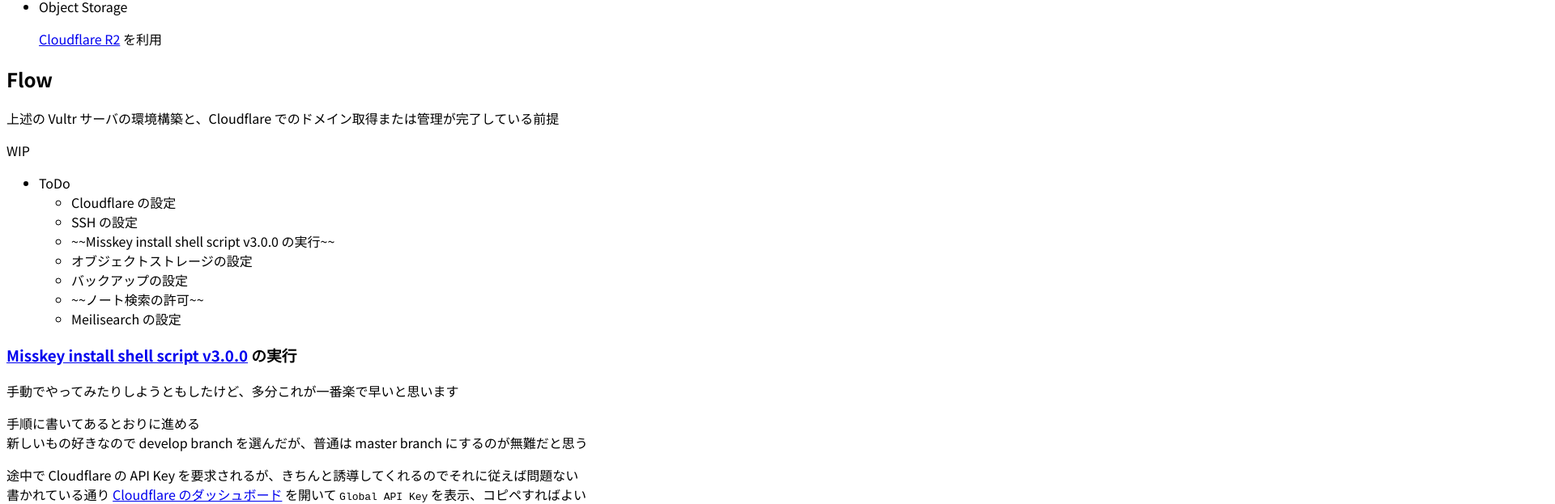
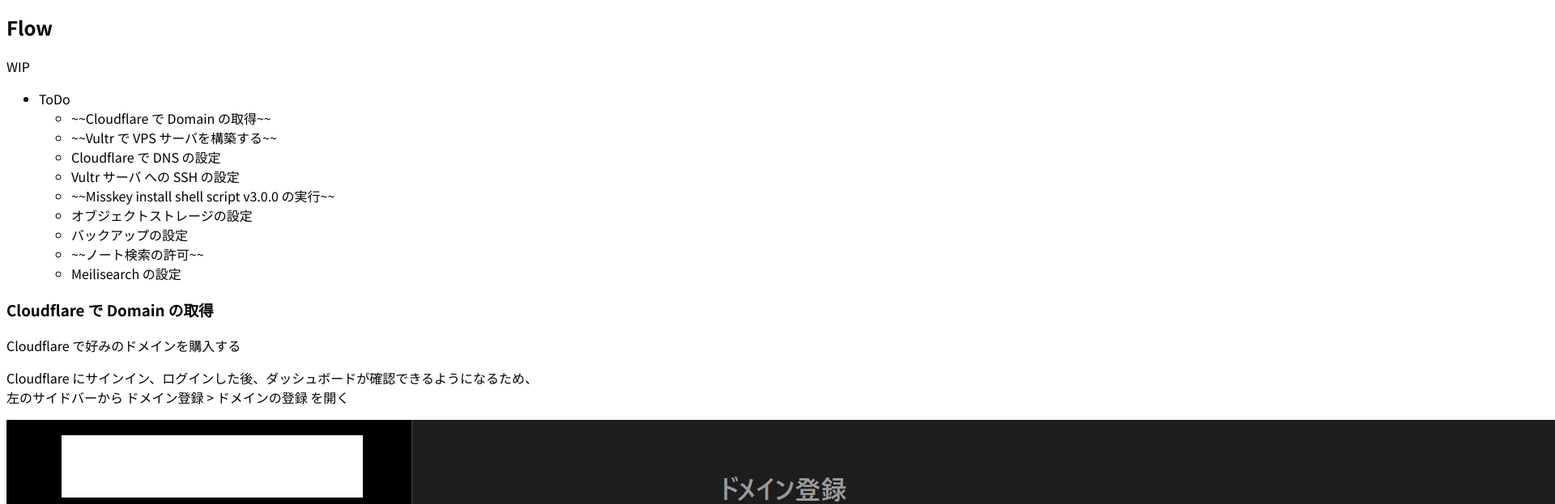
Before and after one commit to unishigure/tiken, a Next.js app: page /others/build-misskey-in-vultr in a window 1280 px wide. Shown: the part 559-1182 px from the top of the page at 81% size, 1920 px wide, since content can reach past the window. Built offline with nearby package versions, Linux system fonts and the light colour scheme.

Commit message:
Update build-misskey-in-vultr

```diff
--- a/pages/others/build-misskey-in-vultr.mdx
+++ b/pages/others/build-misskey-in-vultr.mdx
@@ -12,9 +12,6 @@ import { Callout } from "nextra/components";
 
   [Vultr](https://www.vultr.com/) で一番安そうな VPS を借りた<br/>
   インストール/アップデート時以外の負荷はそこまで掛からないらしい
-
-  Vultr サーバの環境構築については以下を参考にした<br/>
-  [Misskey のサーバを設置する（v11 系） - noellabo's tech blog](https://blog.noellabo.jp/entry/2019/08/14/8i3RHuZ1wJNDinIn)
 
   | Column      | Value               |
   | ----------- | ------------------- |
@@ -37,18 +34,42 @@ import { Callout } from "nextra/components";
 
 ## Flow
 
-上述の Vultr サーバの環境構築と、Cloudflare でのドメイン取得または管理が完了している前提
-
 WIP
 
 - ToDo
-  - Cloudflare の設定
-  - SSH の設定
+  - ~~Cloudflare で Domain の取得~~
+  - ~~Vultr で VPS サーバを構築する~~
+  - Cloudflare で DNS の設定
+  - Vultr サーバ への SSH の設定
   - ~~Misskey install shell script v3.0.0 の実行~~
   - オブジェクトストレージの設定
   - バックアップの設定
   - ~~ノート検索の許可~~
   - Meilisearch の設定
+
+### Cloudflare で Domain の取得
+
+Cloudflare で好みのドメインを購入する
+
+Cloudflare にサインイン、ログインした後、ダッシュボードが確認できるようになるため、<br/>
+左のサイドバーから ドメイン登録 > ドメインの登録 を開く
+
+![registerDomain1](/others/registerDomain1.png)
+
+好みのドメイン名で検索すれば、利用可能な類似のドメイン名が一覧で表示される<br/>
+利用ができないドメイン名であれば、その旨も表示されるので再考する
+
+![registerDomain2](/others/registerDomain2.png)
+
+利用したいドメイン名を選択できたら、購入を完了する
+
+### Vultr で VPS サーバを構築する
+
+Vultr サーバの環境構築については以下の記事を参考のこと<br/>
+この記事の **VPSサーバを借りて、環境を整備する** の項に従って実行すれば、このステップは完了<br/>
+筆者の VPS の構築については、上述の [Architecture](#architecture) に記載
+
+[Misskey のサーバを設置する（v11 系） - noellabo's tech blog](https://blog.noellabo.jp/entry/2019/08/14/8i3RHuZ1wJNDinIn)
 
 ### [Misskey install shell script v3.0.0](https://misskey-hub.net/docs/install/bash.html) の実行
 
@@ -63,9 +84,8 @@ WIP
 ![checkCloudflareApiKey](/others/checkCloudflareApiKey.png)
 
 <Callout type="error" emoji="️🚫">
-  途中で処理に失敗し、再度スクリプトを実行する場合は以下に注意する >
-  RedisやPostgresのインストールが終わっている場合、「`install
-  locally`」は`No`にしてください。
+  途中で処理に失敗し、再度スクリプトを実行する場合は以下に注意する
+  > RedisやPostgresのインストールが終わっている場合、「`install locally`」は`No`にしてください。
 </Callout>
 
 以下、筆者の選択一覧　大体デフォルト
```
Also changed, not shown: public/others/registerDomain1.png (added), public/others/registerDomain2.png (added).
